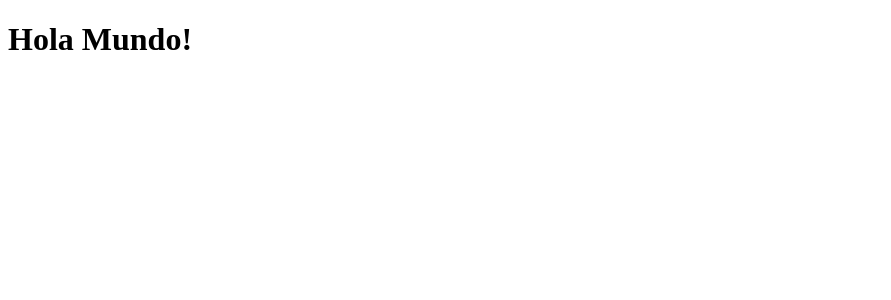
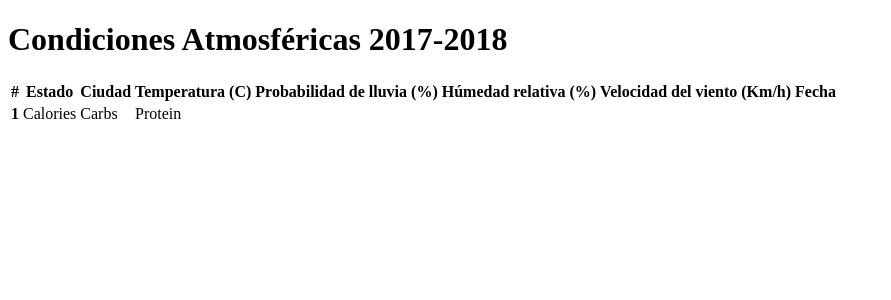
Before and after one commit to zago-code/res-api-cond-atm, a React (Create React App) app: page / in a window 1280 px wide. Shown: the top 300 px of the page, without its empty margins (0-891 px from the left). Built offline with nearby package versions, Linux system fonts and the light colour scheme.

Commit message:
[ADD] Table component

```diff
--- a/src/App.js
+++ b/src/App.js
@@ -1,8 +1,12 @@
+import TableContainer from './containers/TableContainer';
 function App() {
   return (
-    <div>
-      <h1>Hola Mundo!</h1>
-    </div>
+    <main>
+      <header>
+        <h1>Condiciones Atmosféricas 2017-2018</h1>
+      </header>
+      <TableContainer />
+    </main>
   );
 }
 
--- /dev/null
+++ b/src/components/Table.js
@@ -0,0 +1,30 @@
+import React from 'react';
+
+function Table() {
+  return (
+    <table>
+      <thead>
+        <tr>
+          <th>#</th>
+          <th>Estado</th>
+          <th>Ciudad</th>
+          <th>Temperatura (C)</th>
+          <th>Probabilidad de lluvia (%)</th>
+          <th>Húmedad relativa (%)</th>
+          <th>Velocidad del viento (Km/h)</th>
+          <th>Fecha</th>
+        </tr>
+      </thead>
+      <tbody>
+        <tr>
+          <th>1</th>
+          <td>Calories</td>
+          <td>Carbs</td>
+          <td>Protein</td>
+        </tr>
+      </tbody>
+    </table>
+  );
+}
+
+export default Table;
--- /dev/null
+++ b/src/containers/TableContainer.js
@@ -0,0 +1,12 @@
+import React from 'react';
+import Table from '../components/Table';
+
+function TableContainer() {
+  return (
+    <div>
+      <Table />
+    </div>
+  );
+}
+
+export default TableContainer;
```
